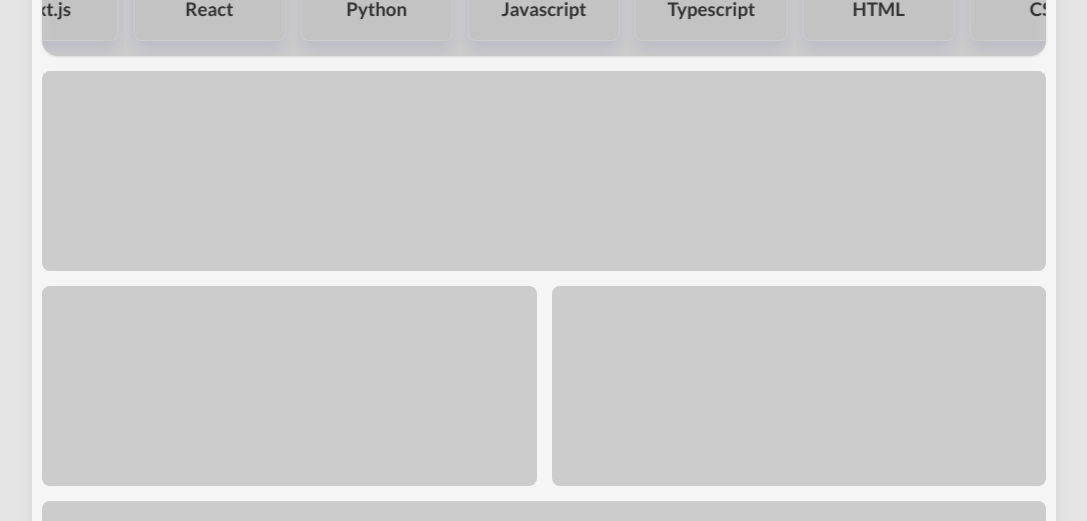
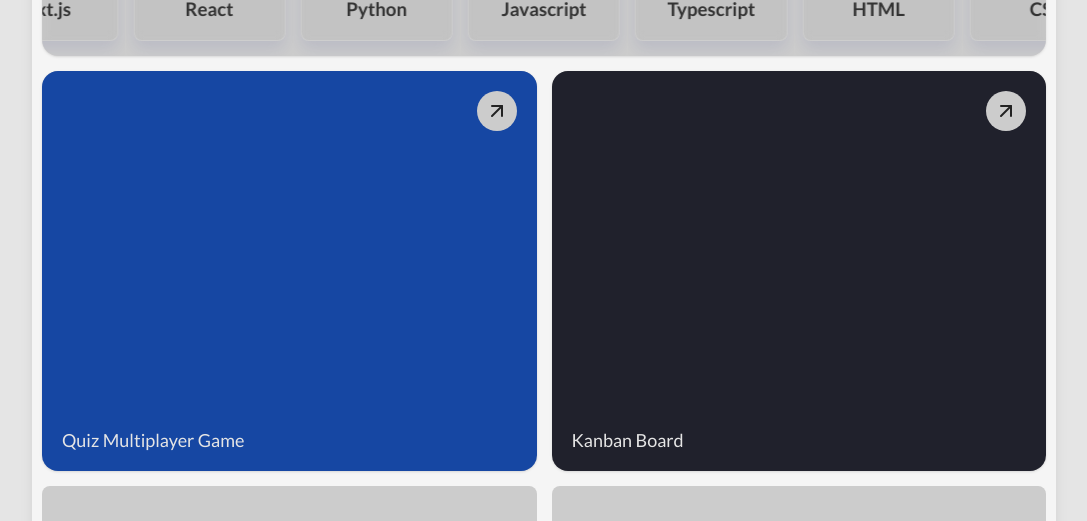
Before and after one commit to luc-as-dev/portfolio-react, a React (Vite) app in the folder client/: page / in a window 1280 px wide. Shown: the part 554-1075 px from the top of the page, without its empty margins (96-1183 px from the left). Built offline with nearby package versions, Linux system fonts and the light colour scheme.

Commit message:
added basic ProjectCard-component

```diff
--- /dev/null
+++ b/client/src/components/ProjectCard/ProjectCard.scss
@@ -0,0 +1,50 @@
+.project-card {
+  position: relative;
+  &-background {
+    position: absolute;
+    top: 0;
+    left:0;
+    width: 100%;
+    height: 100%;
+
+    > * {
+      width: 100%;
+      height: 100%;
+    }
+  }
+
+  &-inner {
+    position: relative;
+    display: flex;
+    flex-direction: column;
+    justify-content: space-between;
+
+    height: 100%;
+    padding: 20px;
+
+    &-top {
+      &-link {
+        display: flex;
+        justify-content: center;
+        align-items: center;
+
+        background-color: var(--app-content-bg);
+        color: var(--text);
+
+        width: 40px;
+        height: 40px;
+        border-radius: 50%;
+        margin-left: auto;
+      }
+    }
+
+    &-bottom{
+      &-label {
+        color: #e5e5e5;
+
+        font-size: 18px;
+        font-weight: 500;
+      }
+    }
+  }
+}
--- /dev/null
+++ b/client/src/components/ProjectCard/ProjectCard.tsx
@@ -0,0 +1,39 @@
+import { ReactNode } from "react";
+import ContentCard from "../UI/ContentCard/ContentCard";
+import "./ProjectCard.scss";
+import { ArrowUpRight } from "react-feather";
+
+type Props = {
+  background: ReactNode;
+  label: string;
+  href: string;
+  className?: string;
+};
+
+export default function ProjectCard({
+  background,
+  label,
+  href,
+  className,
+}: Props) {
+  const classes = `project-card${className ? " " + className : ""}`;
+  return (
+    <ContentCard className={classes}>
+      <div className="project-card-background">{background}</div>
+      <div className="project-card-inner">
+        <div className="project-card-inner-top">
+          <a
+            className="project-card-inner-top-link"
+            href={href}
+            target="_blank"
+          >
+            <ArrowUpRight />
+          </a>
+        </div>
+        <div className="project-card-inner-bottom">
+          <h3 className="project-card-inner-bottom-label">{label}</h3>
+        </div>
+      </div>
+    </ContentCard>
+  );
+}
--- a/client/src/sections/ProjectsSection/ProjectsSection.scss
+++ b/client/src/sections/ProjectsSection/ProjectsSection.scss
@@ -0,0 +1,10 @@
+.projects-section {
+  &-row {
+    flex-wrap: wrap;
+    &-card {
+      flex: 400px 1;
+      flex-shrink: 0;
+      min-height: 400px;
+    }
+  }
+}
--- a/client/src/sections/ProjectsSection/ProjectsSection.tsx
+++ b/client/src/sections/ProjectsSection/ProjectsSection.tsx
@@ -2,6 +2,7 @@ import "./ProjectsSection.scss";
 import QuizGame from "../../components/QuizGame/QuizGame";
 import ContentRow from "../../components/UI/ContentRow/ContentRow";
 import { useAppContext } from "../../context/AppContext";
+import ProjectCard from "../../components/ProjectCard/ProjectCard";
 
 type Props = {};
 
@@ -20,13 +21,20 @@ export default function ProjectsSection({}: Props) {
           <QuizGame localStorageKey="quiz-client-2" />
         </ContentRow>
       )}
-      <div
-        style={{
-          background: "var(--app-content-bg)",
-          height: "200px",
-          borderRadius: "8px",
-        }}
-      ></div>
+      <ContentRow className="projects-section-row">
+        <ProjectCard
+          className="projects-section-row-card"
+          background={<div style={{ background: "#1647a3" }}></div>}
+          label="Quiz Multiplayer Game"
+          href="https://quiz-multiplayer-game.netlify.app/"
+        />
+        <ProjectCard
+          className="projects-section-row-card"
+          background={<div style={{ background: "#20212c" }}></div>}
+          label="Kanban Board"
+          href="https://luc-as-dev-kanban-board.netlify.app/"
+        />
+      </ContentRow>
     </section>
   );
 }
```
